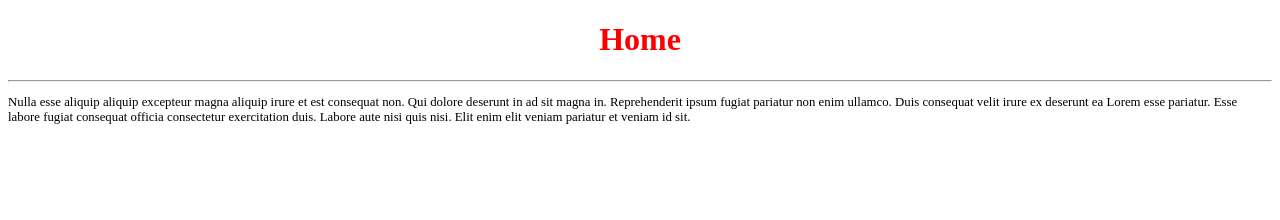
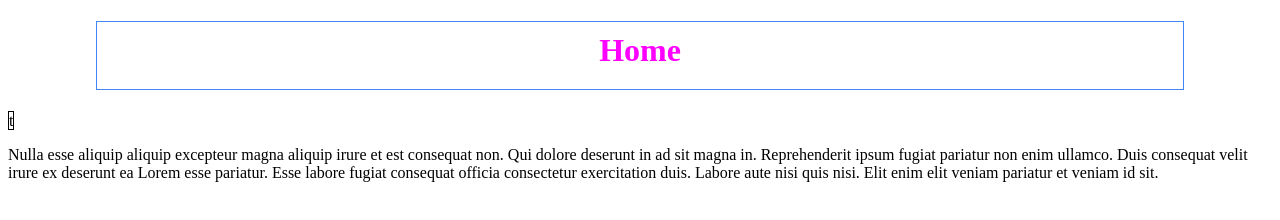
Before and after one commit to AMIRAMSALL2012/HtmlLearning, a plain HTML site: page home.html in a window 1280 px wide. Drawn offline with Linux system fonts and the light colour scheme.

Commit message:
separting css attributes

```diff
--- a/home.html
+++ b/home.html
@@ -5,11 +5,29 @@
     <meta name="viewport" content="width=device-width, initial-scale=1.0" />
     <meta http-equiv="X-UA-Compatible" content="ie=edge" />
     <title>Home</title>
+    <style type="text/css">
+      .page-title {
+        text-align: center;
+        color: #ff00ff;
+        border: #4287f5 solid 1px;
+        padding-bottom: 20px;
+        padding-top: 10px;
+        margin-left: 7%;
+        margin-right: 7%;
+      }
+      div > .span {
+        align-content: flex-end;
+        border: black solid 1px;
+        margin-top: 200%;
+      }
+    </style>
   </head>
   <body>
-    <h1 style="color: red; text-align: center;">Home</h1>
-    <hr />
-    <p style="font-size: 80%">
+    <div>
+      <h1 class="page-title">Home</h1>
+      <span class="span"> t</span>
+    </div>
+    <p>
       Nulla esse aliquip aliquip excepteur magna aliquip irure et est consequat
       non. Qui dolore deserunt in ad sit magna in. Reprehenderit ipsum fugiat
       pariatur non enim ullamco. Duis consequat velit irure ex deserunt ea Lorem
```
